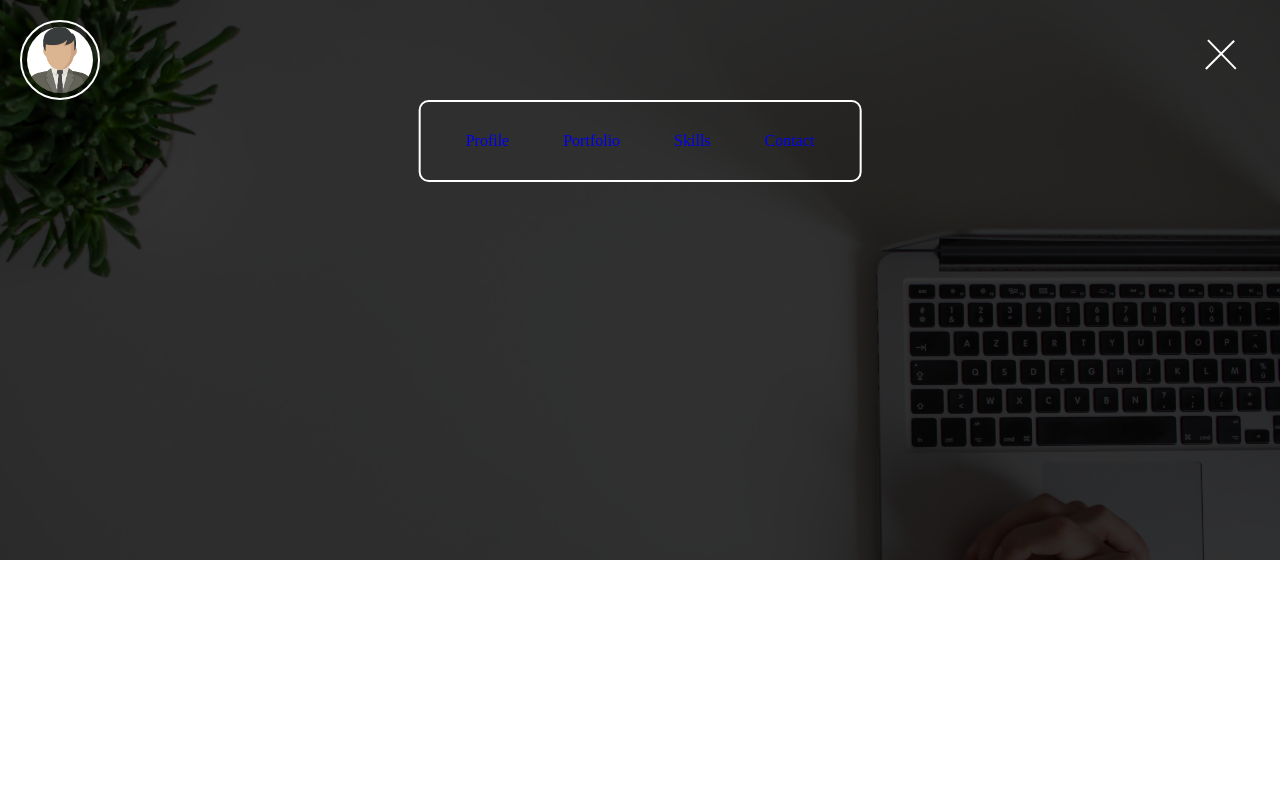
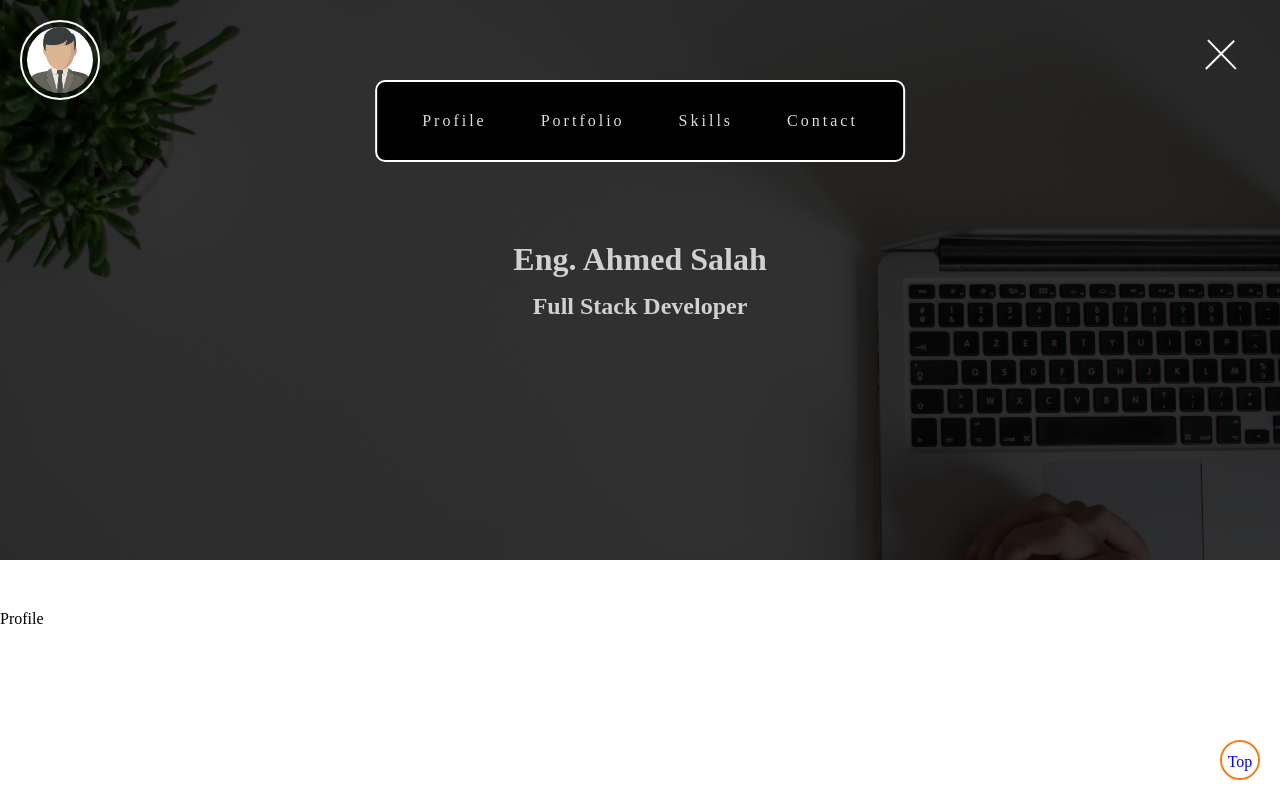
Before and after one commit to AhmedSalah5/portfolioo, a plain HTML site: page index.html in a window 1280 px wide. Both pictures are taken after a click on the element 1220 px from the left and 55 px from the top of the page. Shown: the top 800 px of the page. Drawn offline with Linux system fonts and the light colour scheme.

Commit message:
Add design

```diff
--- a/css/main.css
+++ b/css/main.css
@@ -3,7 +3,22 @@
     padding: 0;
     box-sizing: border-box;
 }
-
+html{
+    scroll-behavior: smooth;
+}
+.totop{
+    position: fixed;
+    bottom: 20px;
+    right: 20px;
+    width: 40px;
+    height: 40px;
+    border: 2px solid #f18219;
+    border-radius: 50%;
+    text-align: center;
+    line-height: 40px;
+    text-decoration: none;
+}
+/*  Start Header  */
 header{
     height: 70vh;
     background: rgba(0,0,0,0.8);
@@ -27,6 +42,7 @@ header::before{
     border: 2px solid #fff;
     border-radius: 50%;
     padding: 5px;
+    z-index: 999;
 }
 .logo img{
     width: 100%;
@@ -42,6 +58,7 @@ header::before{
     top: 40px;
     right:40px;
     cursor: pointer;
+    z-index: 999;
 }
 .menu-toggler,.opened{
     transition: all 0.4s;
@@ -63,7 +80,7 @@ header::before{
 
 .main-menu{
     position: absolute;
-    top: 100px;
+    top: 80px;
     left: 50%;
     transform: translateX(-50%);
     border:2px solid #fff;
@@ -71,6 +88,8 @@ header::before{
     list-style: none;
     padding: 20px;
     display: none;
+    z-index: 999;
+    background: rgba(0,0,0,0.98);
 }
 .main-menu li{
     display: inline-block;
@@ -79,7 +98,25 @@ header::before{
 .main-menu li a{
     padding: 6px 15px;
     text-decoration: none;
+    color: #dedede;
+    letter-spacing: 3px;
 }
 @media(max-width:767px){
     .main-menu li{display: block;}
 }
+.intro-text{
+    position: absolute;
+    top: 50%;
+    left: 50%;
+    transform: translate(-50%,-50%);
+    text-align: center;
+    color: #d1d1d1;
+}
+.intro-text h1{
+    margin-bottom: 15px;
+}
+/*--- General in sections ---*/
+section{
+    height: 100vh;
+    padding-top: 50px;
+}
--- a/index.html
+++ b/index.html
@@ -8,6 +8,9 @@
     <link rel="stylesheet" href="css/main.css">
 </head>
 <body>
+    <a href="#" class="totop">
+        Top
+    </a>
     <header>
         <div class="logo">
             <img src="images/avatar.png" alt="">
@@ -18,12 +21,28 @@
             <div></div>
         </div>
         <ul class="main-menu">
-            <li><a href="#">Profile</a></li>
-            <li><a href="#">Portfolio</a></li>
-            <li><a href="#">Skills</a></li>
-            <li><a href="#">Contact</a></li>
+            <li><a href="#profile">Profile</a></li>
+            <li><a href="#portfolio">Portfolio</a></li>
+            <li><a href="#skills">Skills</a></li>
+            <li><a href="#contact">Contact</a></li>
         </ul>
+        <div class="intro-text">
+            <h1>Eng. Ahmed Salah</h1>
+            <h2>Full Stack Developer</h2>
+        </div>
     </header>
+    <section id="profile">
+        Profile
+    </section>
+    <section id="portfolio">
+        Portfolio
+    </section>
+    <section id="skills">
+        Skills
+    </section>
+    <section id="contact">
+        Contact
+    </section>
 
 
     <script src="js/jquery-3.4.1.min.js"></script>
```
